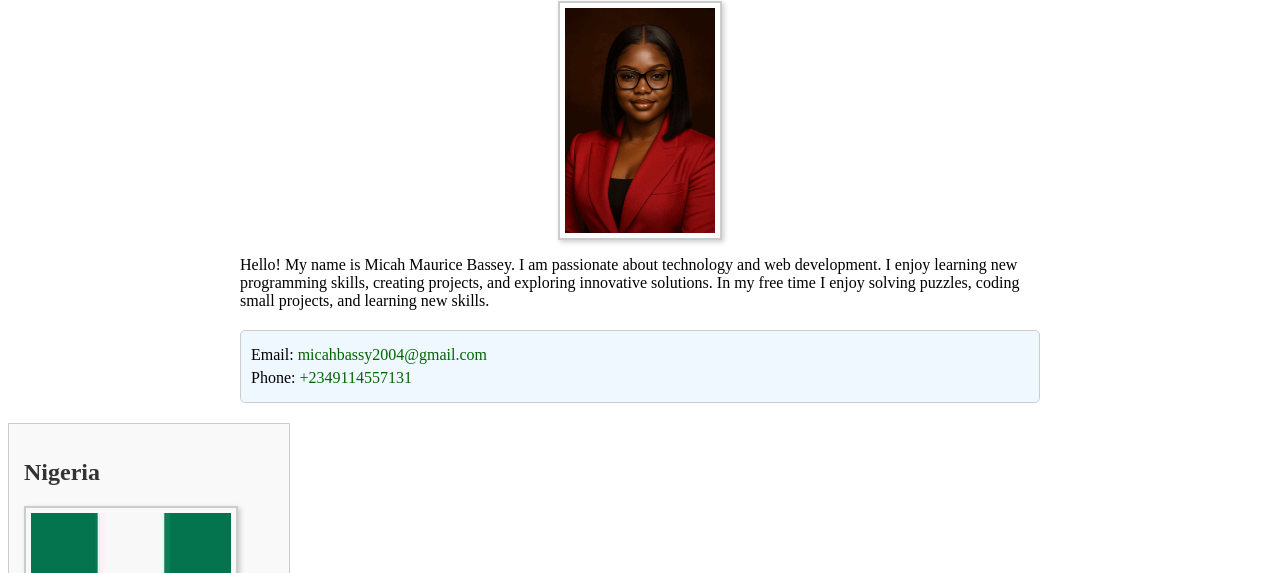
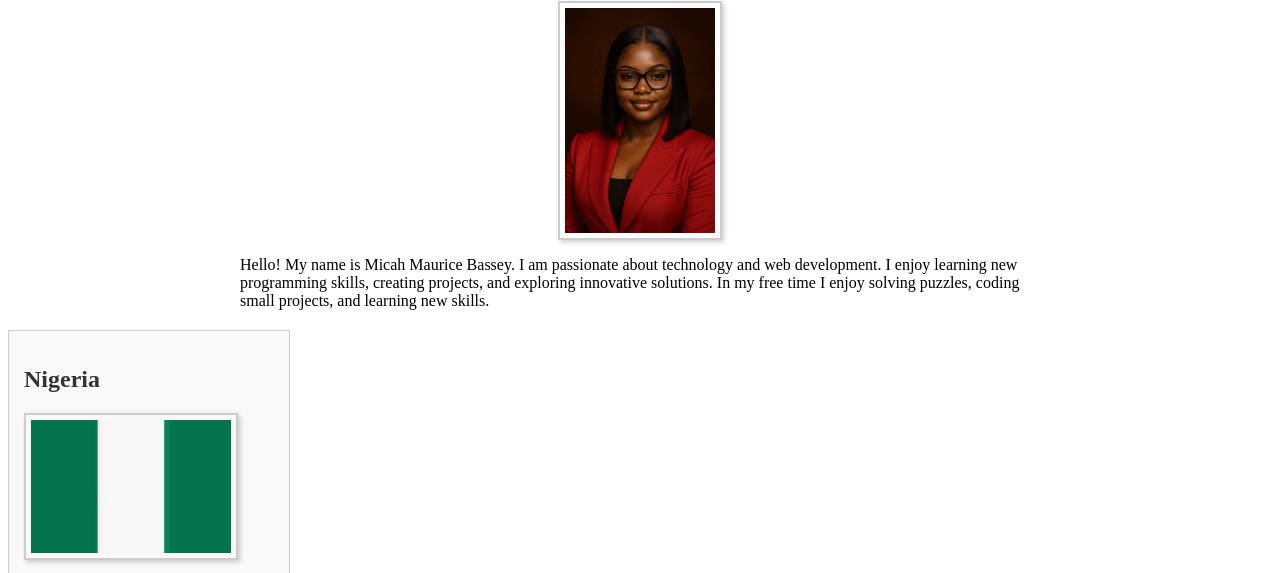
Before and after one commit to micahbassy2004-tech/wdd130, a plain HTML site: page index.html in a window 1280 px wide. Shown: the part 183-756 px from the top of the page. Drawn offline with Linux system fonts and the light colour scheme.

Commit message:
edit index

```diff
--- a/index.html
+++ b/index.html
@@ -31,11 +31,6 @@
         In my free time I enjoy solving puzzles, coding small projects, and learning new skills.
       </p>
 
-      <!-- Contact Information -->
-      <div class="contact-info">
-        <p>Email: <a href="mailto:micahbassy2004@gmail.com">micahbassy2004@gmail.com</a></p>
-        <p>Phone: <a href="tel:+2349114557131">+2349114557131</a></p>
-      </div>
     </main>
 
     <!-- Aside section -->
```
